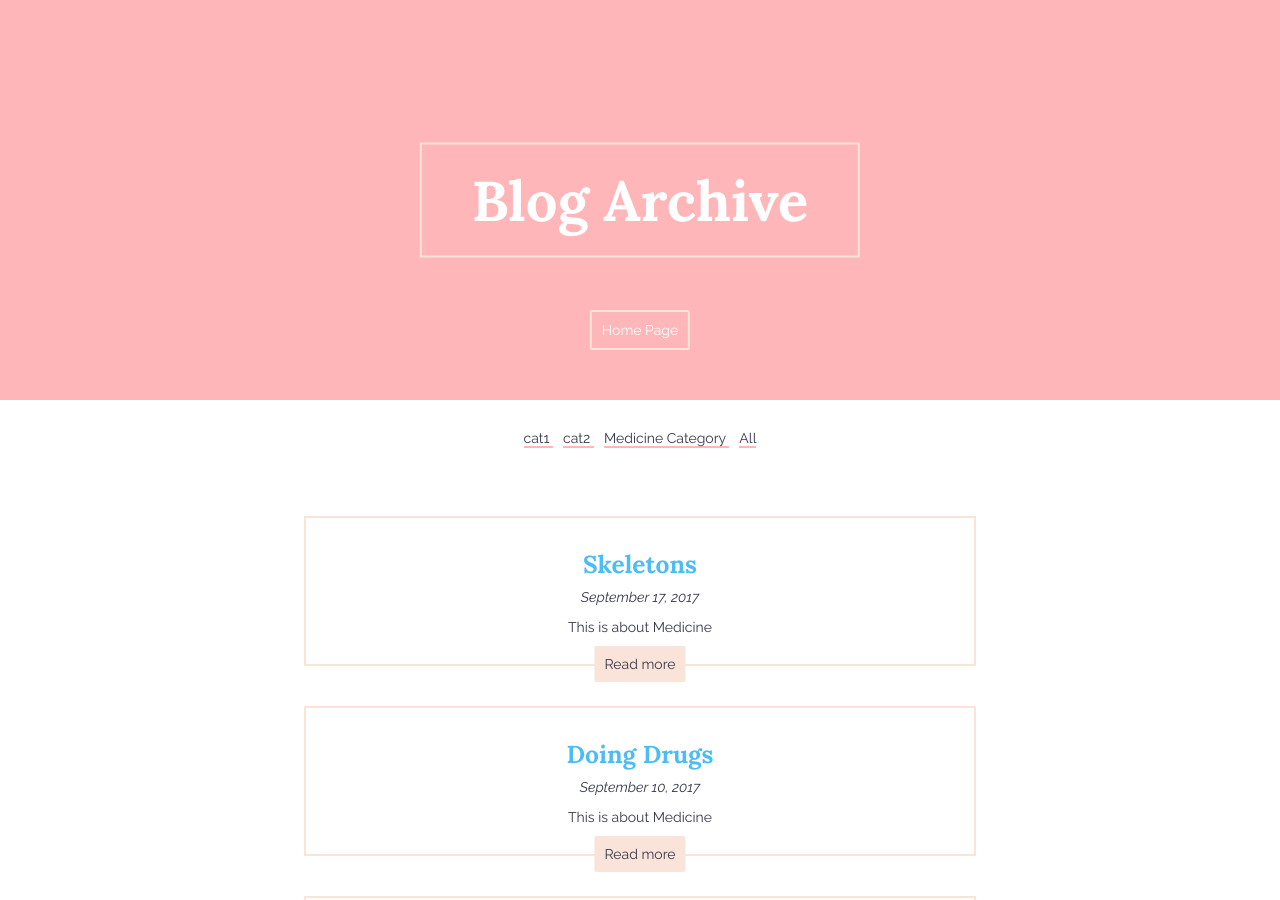
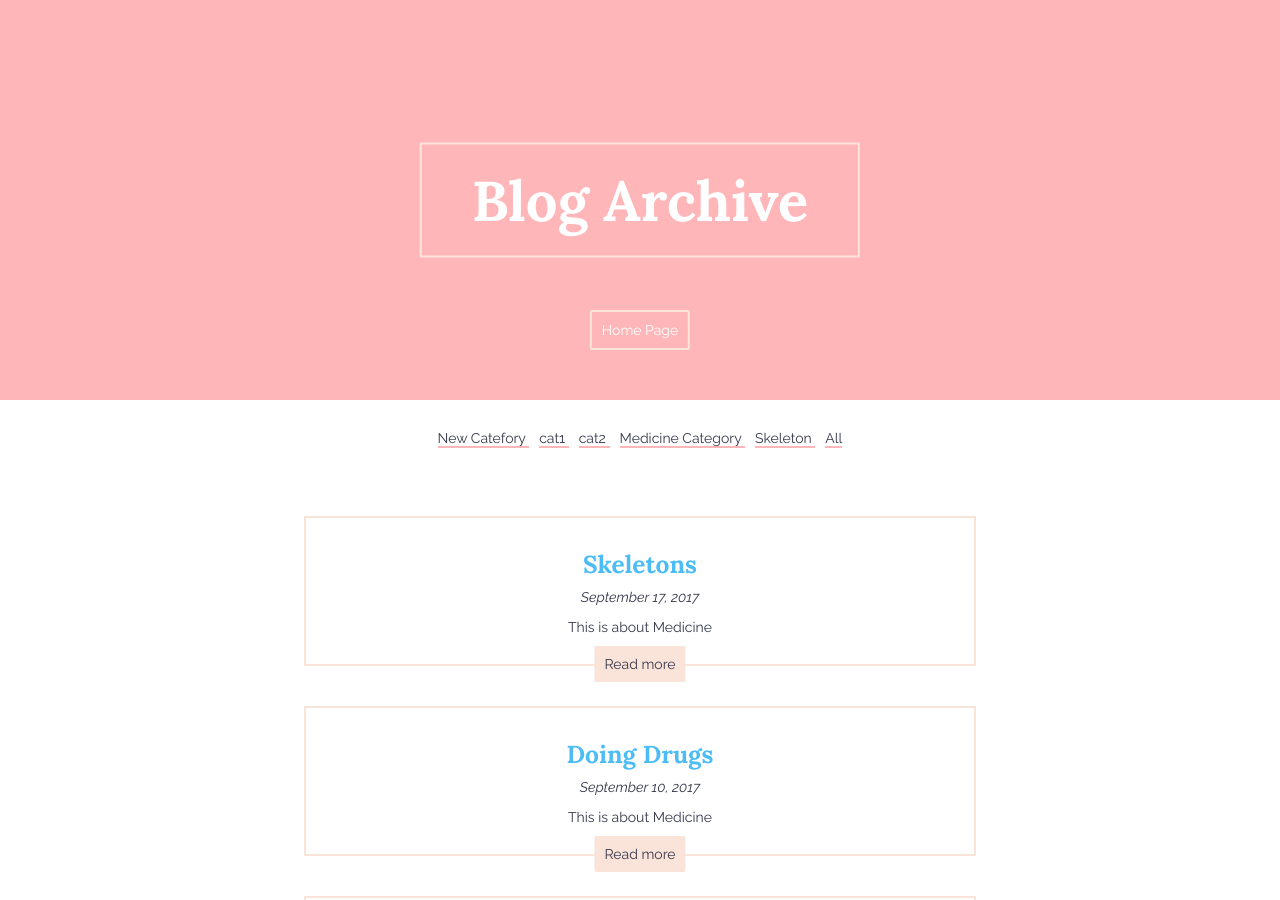
Before and after one commit to nhoughto5/PhillippaBlog, a Jekyll site: the page built from blog.html, in a window 1280 px wide and 900 px high. Built offline with Jekyll 4.4.1, drawn with Linux system fonts in a browser that asks for light colours.

Commit message:
Skeletons

```diff
--- a/_posts/2017-09-01-Cat1.md
+++ b/_posts/2017-09-01-Cat1.md
@@ -1,7 +1,7 @@
 ---
 layout: Day
 title: Category 1
-category: cat1
+category: New Catefory
 meta: An excellent Unity 5 course project
 layout: post
 ---
--- a/_posts/2017-09-17-skeletons.md
+++ b/_posts/2017-09-17-skeletons.md
@@ -1,6 +1,6 @@
 ---
 layout: post
-category: Medicine Category
+category: Skeleton
 meta: This is about Medicine
 title: Skeletons
 ---
```
